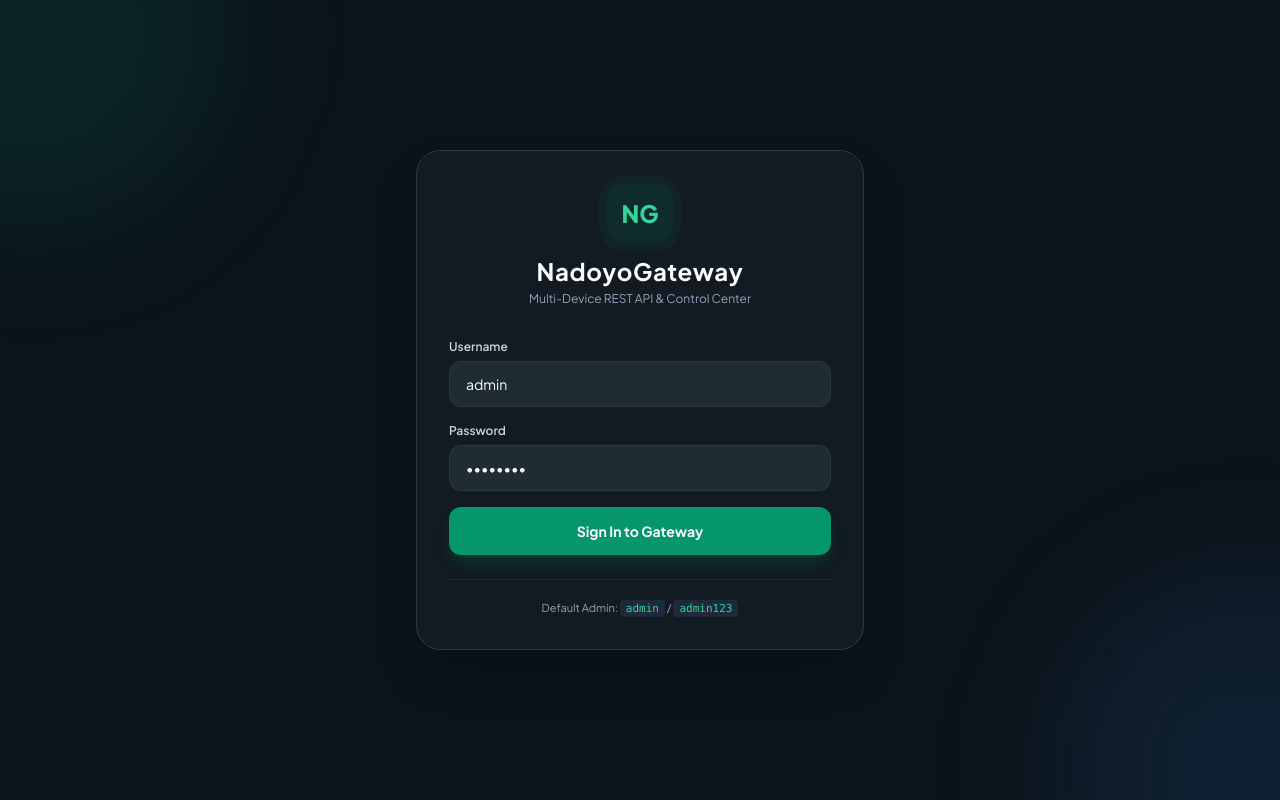
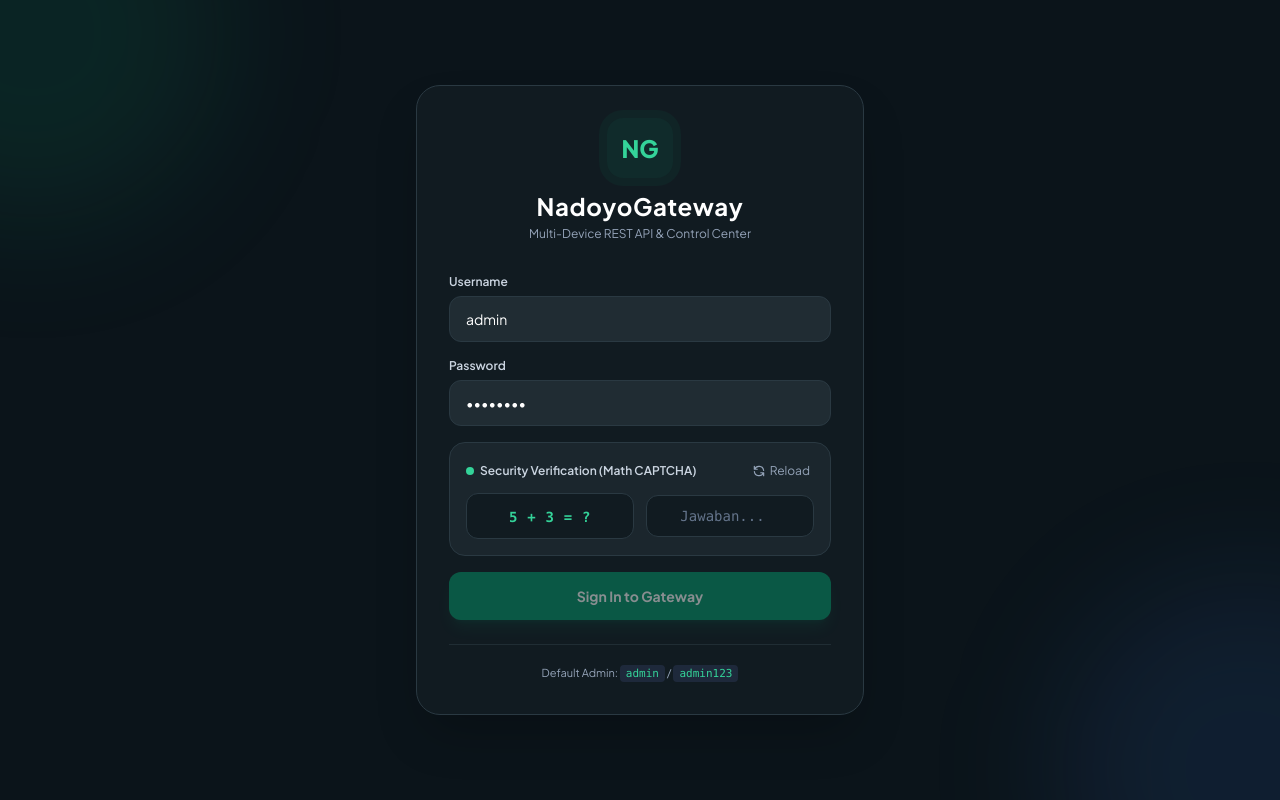
Before and after one commit to nadoyo69/whatsapp_gateway, a Vue app in the folder frontend/: page /login in a window 1280 px wide. Built offline with nearby package versions, Linux system fonts and the light colour scheme; no server answers.

Commit message:
feat: add Math CAPTCHA security verification to web login and SweetAlert2 integration

```diff
--- a/frontend/src/stores/auth.js
+++ b/frontend/src/stores/auth.js
@@ -13,11 +13,16 @@ export const useAuthStore = defineStore('auth', {
     isAdmin: (state) => state.user?.role === 'admin'
   },
   actions: {
-    async login(username, password) {
+    async login(username, password, captchaKey, captchaAnswer) {
       this.loading = true;
       this.error = null;
       try {
-        const response = await api.post('/auth/login', { username, password });
+        const response = await api.post('/auth/login', {
+          username,
+          password,
+          captchaKey,
+          captchaAnswer
+        });
         if (response.data.success) {
           const { token, user } = response.data.data;
           this.token = token;
--- a/frontend/src/views/LoginView.vue
+++ b/frontend/src/views/LoginView.vue
@@ -46,10 +46,51 @@
           />
         </div>
 
+        <!-- Math CAPTCHA Calculation Challenge -->
+        <div class="bg-[#202c33]/70 p-4 rounded-2xl border border-[#2a3942] space-y-2.5">
+          <div class="flex items-center justify-between">
+            <label class="block text-xs font-semibold text-slate-300 flex items-center gap-1.5">
+              <span class="w-2 h-2 rounded-full bg-emerald-400"></span>
+              Security Verification (Math CAPTCHA)
+            </label>
+            <button
+              type="button"
+              @click="fetchCaptcha"
+              title="Refresh CAPTCHA Challenge"
+              class="text-xs text-slate-400 hover:text-emerald-400 p-1 transition flex items-center gap-1"
+            >
+              <svg :class="{'animate-spin': loadingCaptcha}" class="w-3.5 h-3.5" fill="none" stroke="currentColor" viewBox="0 0 24 24">
+                <path stroke-linecap="round" stroke-linejoin="round" stroke-width="2" d="M4 4v5h.582m15.356 2A8.001 8.001 0 004.582 9m0 0H9m11 11v-5h-.581m0 0a8.003 8.003 0 01-15.357-2m15.357 2H15" />
+              </svg>
+              <span>Reload</span>
+            </button>
+          </div>
+
+          <div class="grid grid-cols-12 gap-3 items-center">
+            <!-- Question Box -->
+            <div class="col-span-6 bg-[#111b21] py-2.5 px-3 rounded-xl border border-[#2a3942] text-center">
+              <span class="font-mono text-sm font-bold text-emerald-400 tracking-wider">
+                {{ captchaQuestion || 'Loading...' }}
+              </span>
+            </div>
+
+            <!-- Answer Input -->
+            <div class="col-span-6">
+              <input
+                v-model="captchaAnswer"
+                type="number"
+                required
+                placeholder="Jawaban..."
+                class="w-full px-3 py-2.5 bg-[#111b21] border border-[#2a3942] rounded-xl text-white placeholder-slate-500 focus:outline-none focus:border-emerald-500 text-sm font-mono text-center transition"
+              />
+            </div>
+          </div>
+        </div>
+
         <button
           type="submit"
-          :disabled="loading"
-          class="w-full mt-2 py-3.5 rounded-xl bg-emerald-600 hover:bg-emerald-500 text-white font-bold text-sm shadow-lg shadow-emerald-600/20 transition duration-200 disabled:opacity-50 flex items-center justify-center gap-2"
+          :disabled="loading || !captchaKey || !captchaAnswer"
+          class="w-full mt-2 py-3.5 rounded-xl bg-emerald-600 hover:bg-emerald-500 text-white font-bold text-sm shadow-lg shadow-emerald-600/20 transition duration-200 disabled:opacity-50 flex items-center justify-center gap-2 cursor-pointer"
         >
           <span v-if="loading" class="w-4 h-4 border-2 border-white/30 border-t-white rounded-full animate-spin"></span>
           {{ loading ? 'Signing In...' : 'Sign In to Gateway' }}
@@ -65,30 +106,66 @@
 </template>
 
 <script setup>
-import { ref } from 'vue';
+import { ref, onMounted } from 'vue';
 import { useRouter } from 'vue-router';
 import { useAuthStore } from '../stores/auth';
+import api from '../services/api';
+import { showError, toastSuccess } from '../utils/alert';
 
 const router = useRouter();
 const authStore = useAuthStore();
 
 const username = ref('admin');
 const password = ref('admin123');
+const captchaKey = ref('');
+const captchaQuestion = ref('');
+const captchaAnswer = ref('');
+const loadingCaptcha = ref(false);
+
 const loading = ref(false);
 const error = ref(null);
+
+const fetchCaptcha = async () => {
+  loadingCaptcha.value = true;
+  captchaAnswer.value = '';
+  try {
+    const res = await api.get('/auth/captcha');
+    if (res.data.success) {
+      captchaKey.value = res.data.data.captchaKey;
+      captchaQuestion.value = res.data.data.question;
+    }
+  } catch (err) {
+    captchaQuestion.value = '5 + 3 = ?';
+  } finally {
+    loadingCaptcha.value = false;
+  }
+};
 
 const handleLogin = async () => {
   loading.value = true;
   error.value = null;
   try {
-    const success = await authStore.login(username.value, password.value);
+    const success = await authStore.login(
+      username.value,
+      password.value,
+      captchaKey.value,
+      captchaAnswer.value
+    );
     if (success) {
+      toastSuccess('Login successful! Welcome to NadoyoGateway.');
       router.push('/');
     }
   } catch (err) {
-    error.value = err.response?.data?.message || 'Login failed. Invalid username or password.';
+    const errMsg = err.response?.data?.message || 'Login failed. Invalid credentials or CAPTCHA answer.';
+    error.value = errMsg;
+    showError('Authentication Failed', errMsg);
+    fetchCaptcha();
   } finally {
     loading.value = false;
   }
 };
+
+onMounted(() => {
+  fetchCaptcha();
+});
 </script>
```
Also changed, not shown: 2 other files (tests, documents, lock files or other folders).
